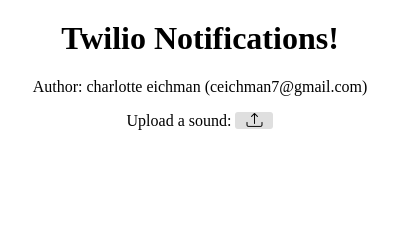
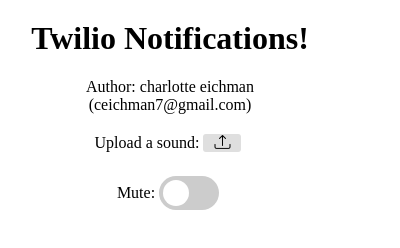
Before and after one commit to ceichman/twilio-notification-chrome, a browser extension: page popup.html in a window 400 px wide. Drawn offline with nearby package versions, Linux system fonts and the light colour scheme.

Commit message:
add mute button, change storage area to chrome.storage.sync

```diff
--- a/popup.css
+++ b/popup.css
@@ -2,10 +2,18 @@
 body {
     text-align: center;
     margin: 20px;
+    width: 300px;
 }
 
 i {
     margin: 3px;
+}
+
+p {
+    display: flex;
+    align-items: center;
+    justify-content: center;
+    font-size: 1rem;
 }
 
 button {
@@ -27,6 +35,7 @@
     background: #dfdfdf;
     border: 1px grey;
     border-radius: 3px;
+    margin: 4px;
 }
 
 input.visually-hidden:is(:hover, :focus, :focus-within) + label {
@@ -36,3 +45,70 @@
 i {
     padding: 8px;
 }
+
+/* SLIDER STUFF */
+
+/* The switch - the box around the slider */
+.switch {
+    position: relative;
+    display: inline-block;
+    width: 60px;
+    height: 34px;
+    background-color: rgba(0,0,0,0);
+}
+
+/* Hide default HTML checkbox */
+.switch input {
+    opacity: 0;
+    width: 0;
+    height: 0;
+}
+
+/* The slider */
+.slider {
+    position: absolute;
+    cursor: pointer;
+    top: 0;
+    left: 0;
+    right: 0;
+    bottom: 0;
+    background-color: #ccc;
+    -webkit-transition: .4s;
+    transition: .2s;
+    marin-left: 6px;
+}
+
+.slider:before {
+    position: absolute;
+    content: "";
+    height: 26px;
+    width: 26px;
+    left: 4px;
+    bottom: 4px;
+    background-color: white;
+    -webkit-transition: .4s;
+    transition: .4s;
+}
+
+input:checked + .slider {
+    background-color: #2196F3;
+}
+
+input:focus + .slider {
+    box-shadow: 0 0 1px #2196F3;
+}
+
+input:checked + .slider:before {
+    -webkit-transform: translateX(26px);
+    -ms-transform: translateX(26px);
+    transform: translateX(26px);
+}
+
+/* Rounded sliders */
+.slider.round {
+    border-radius: 34px;
+}
+
+.slider.round:before {
+    border-radius: 50%;
+}
--- a/popup.html
+++ b/popup.html
@@ -11,5 +11,13 @@
         <p>Upload a sound: <input id="upload" type="file" accept="audio/*" class="visually-hidden">
             <label for="upload"><i class="bi bi-upload"></i></label>
         </p>
+        <p>
+            Mute:
+            <!-- Rounded switch -->
+            <label class="switch">
+                <input type="checkbox" id="mute-switch" >
+                <span class="slider round"></span>
+            </label>
+        </p>
     </body>
 </html>
--- a/popup.js
+++ b/popup.js
@@ -1,6 +1,12 @@
 
 const input = document.getElementById("upload")
 input.addEventListener("change", openFile, false)
+const muteSwitch = document.getElementById("mute-switch")
+muteSwitch.addEventListener("change", setMute, false)
+// set mute position from storage
+chrome.storage.sync.get(["mute"]).then((result) => {
+    muteSwitch.checked = result.mute;
+});
 function openFile(event) {
     const audioElement = document.createElement("audio");
     const file = event.target.files[0]
@@ -9,12 +15,18 @@
     reader.onload = function(f) {
         audioElement.src=f.target.result
         const filename = file.name
-        const soundsList = chrome.storage.local.get(["soundsList"]).then((result) => {
+        const soundsList = chrome.storage.sync.get(["soundsList"]).then((result) => {
             console.log(Object.entries(result))
-            chrome.storage.local.set({"soundsList": result ? [ ...Object.entries(result), JSON.stringify(audioElement) ] : [ JSON.stringify(audioElement) ]})
+            chrome.storage.sync.set({"soundsList": result ? [ ...Object.entries(result), JSON.stringify(audioElement) ] : [ JSON.stringify(audioElement) ]})
         })
 
     };
+}
+
+function setMute(event) {
+    const checked = event.target.checked;
+    console.log("setting chrome.storage.sync.mute to " + checked);
+    chrome.storage.sync.set({ mute: checked });
 }
 
 // TODO: test this file uploading dealio
```
Also changed, not shown: content-script.js (+23 -8 lines).
